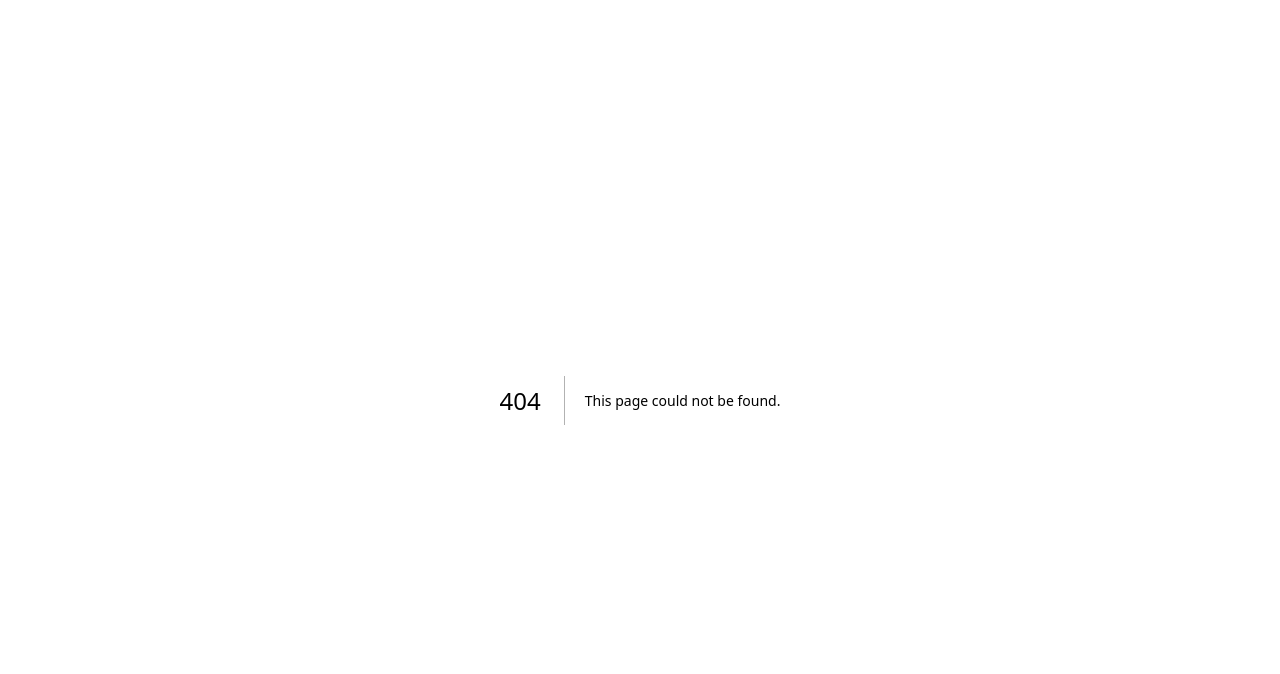
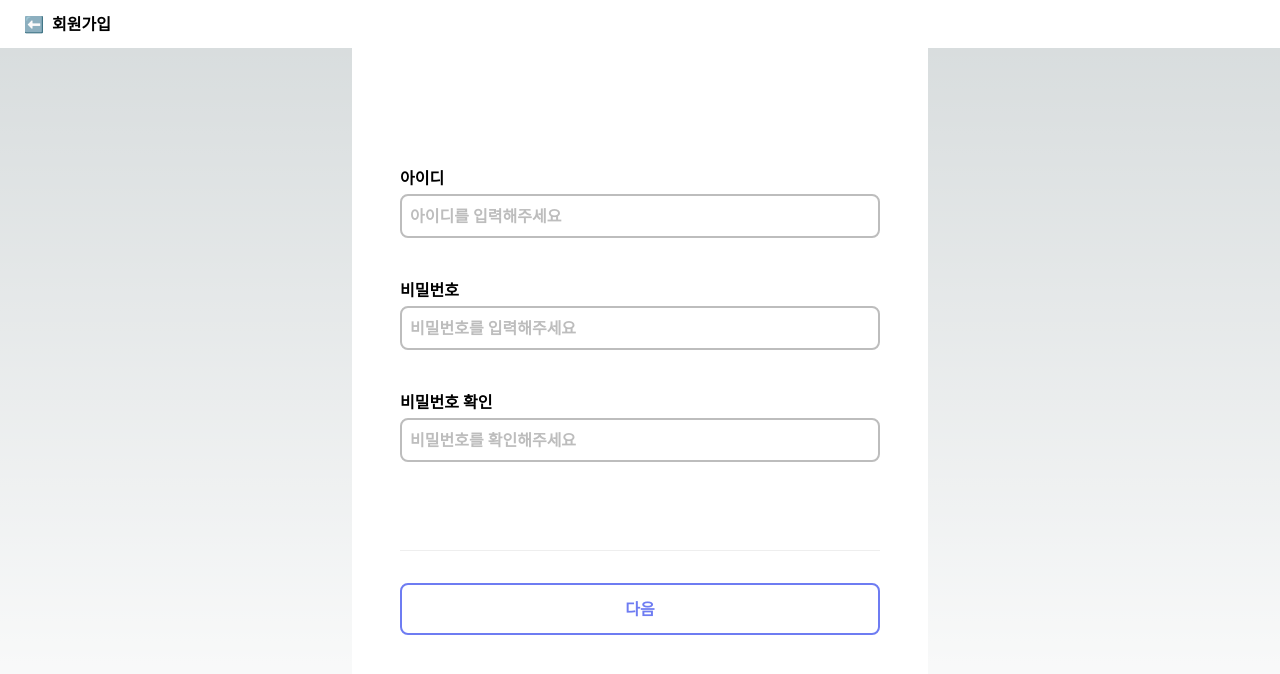
Before and after one commit to SurBear-Team/surbear-frontend, a Next.js app: page /sign-up in a window 1280 px wide. Before the commit this address had no page. Shown: the top 674 px of the page. Built offline with nearby package versions, Linux system fonts and the light colour scheme.

Commit message:
🌱아이디 비번 페이지 세팅

```diff
--- /dev/null
+++ b/pages/sign-up/index.tsx
@@ -0,0 +1,54 @@
+import { useRouter } from "next/router";
+import { TopBar } from "../components/TopBar";
+
+export default function IdPassword() {
+  const router = useRouter();
+
+  return (
+    <>
+      <TopBar onClick={() => router.back()} leftSVG={"⬅"} />
+      <div className="screen px-12 flex-col w-full">
+        {/* 전화번호 */}
+        <div className="w-full">
+          <span className="font-extrabold">아이디</span>
+          <input
+            type="text"
+            placeholder="아이디를 입력해주세요"
+            className="main-input mt-1 mb-10 text-[#101010]"
+          />
+        </div>
+
+        {/* 비밀번호 */}
+        <div className="w-full">
+          <span className="font-extrabold ">비밀번호</span>
+          <input
+            type="password"
+            placeholder="비밀번호를 입력해주세요"
+            className="main-input mt-1 mb-10 text-[#101010] "
+          />
+        </div>
+
+        {/* 비밀번호 확인 */}
+        <div className="w-full">
+          <span className="font-extrabold mb-1">비밀번호 확인</span>
+          <input
+            type="password"
+            placeholder="비밀번호를 확인해주세요"
+            className="main-input mt-1 mb-10 text-[#101010]"
+          />
+        </div>
+
+        <div className="gray-line w-full mt-12 mx-10" />
+
+        <div className="w-full">
+          <button
+            className="long-button px-32 mt-8 font-extrabold bg-white border-[#6E7CF2] text-[#6E7CF2]"
+            onClick={() => {}}
+          >
+            다음
+          </button>
+        </div>
+      </div>
+    </>
+  );
+}
```
